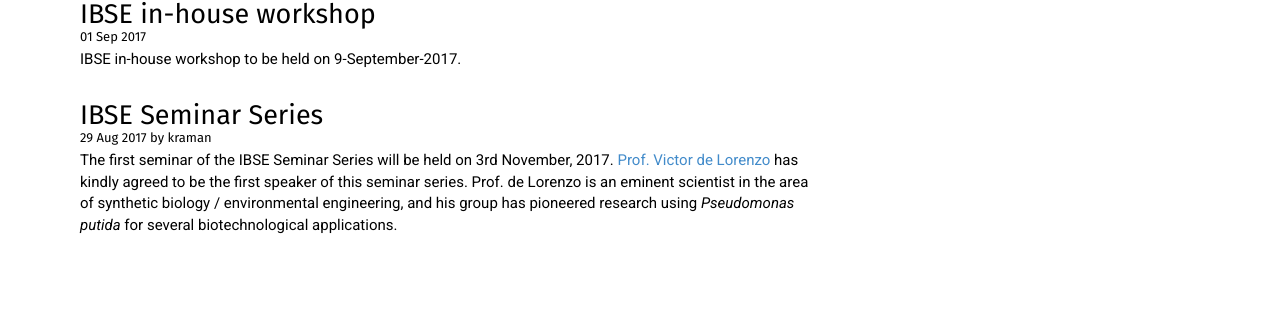
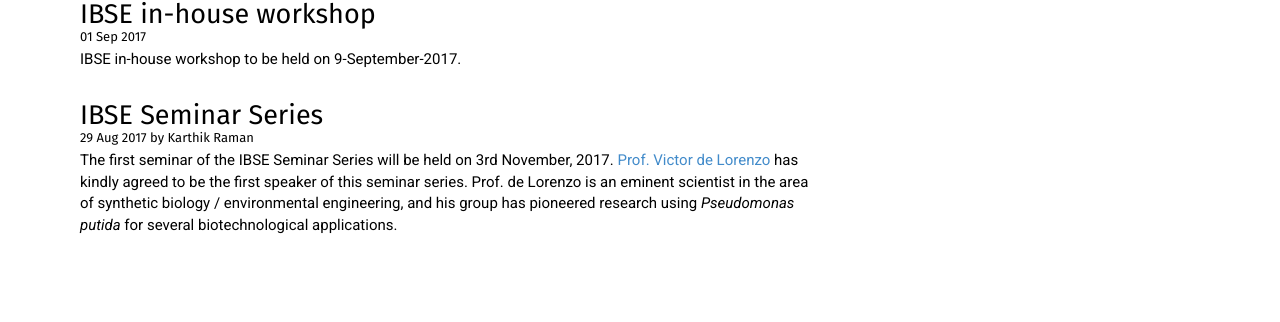
Before and after one commit to philge/ibse-iitm.github.io, a Jekyll site: the page built from news/index.html, in a window 1280 px wide. Shown: the part 111-433 px from the top of the page. Built offline with Jekyll 4.4.1, drawn with Linux system fonts in a browser that asks for light colours; nearby versions of some CDN libraries.

Commit message:
show name instead of handle!

```diff
--- a/news/index.html
+++ b/news/index.html
@@ -49,7 +49,7 @@
 			<div class="smallnote">
 				{{ post.date | date_to_string }}
 				{% if author %}
-				by <a class="off" href="{{ author.url }}">{{ author.handle }}</a>
+				by <a class="off" href="{{ author.url }}">{{ author.nickname }}</a>
 				{% endif %}
 			</div>
 			<div style="height:5px;"></div>
```
